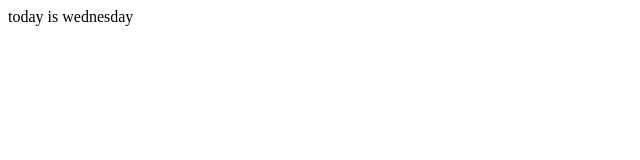
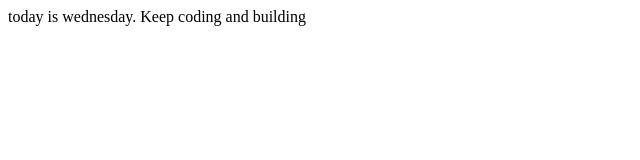
Before and after one commit to Mijungu/wed, a plain HTML site: page index.html in a window 1280 px wide. Shown: the whole page, without its empty margins (0-640 px from the left). Drawn offline with Linux system fonts and the light colour scheme.

Commit message:
changes made

```diff
--- a/index.html
+++ b/index.html
@@ -6,6 +6,6 @@
     <title>Document</title>
 </head>
 <body>
-    today is wednesday
+    today is wednesday. Keep coding and building
 </body>
 </html>
```
